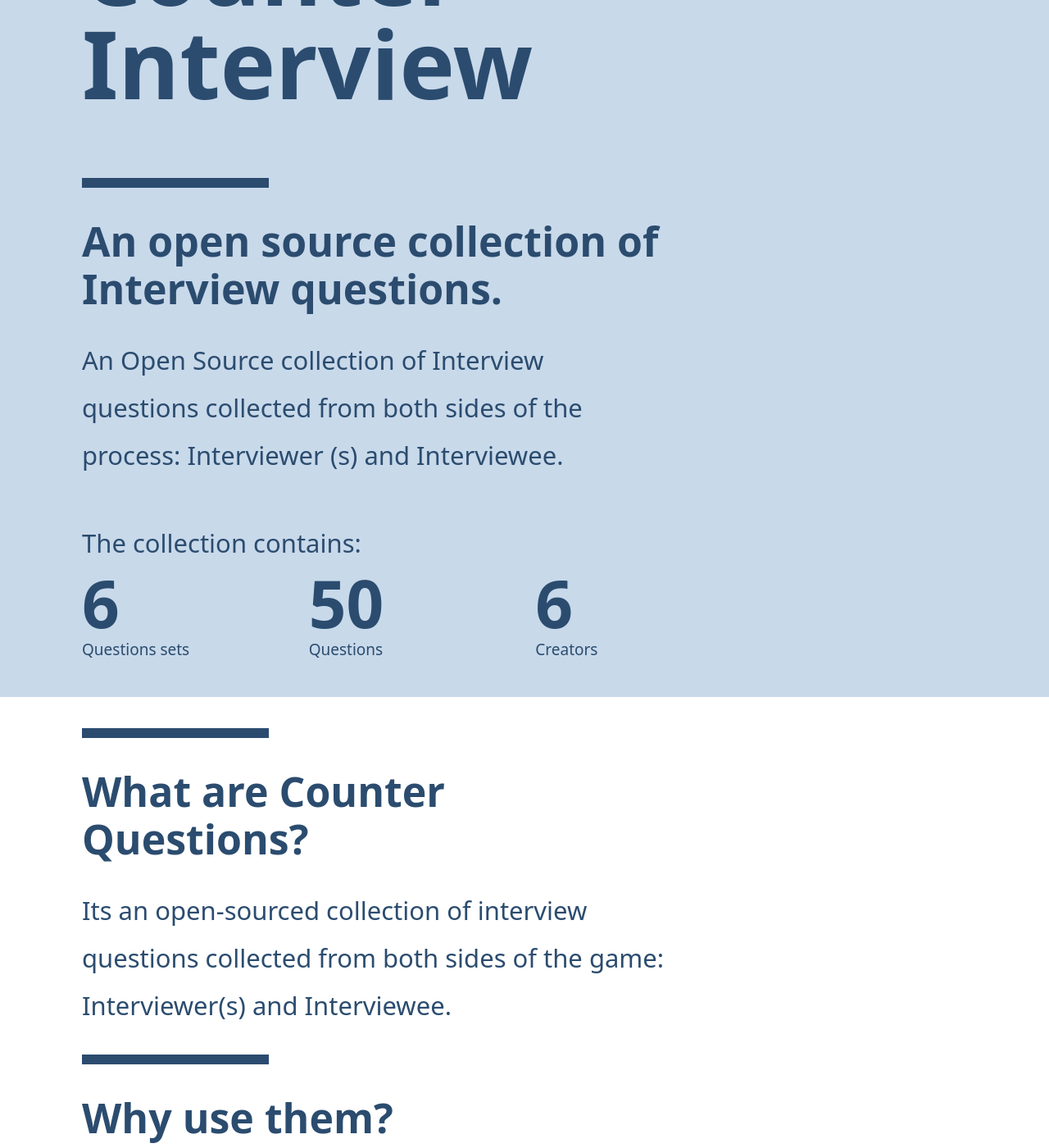
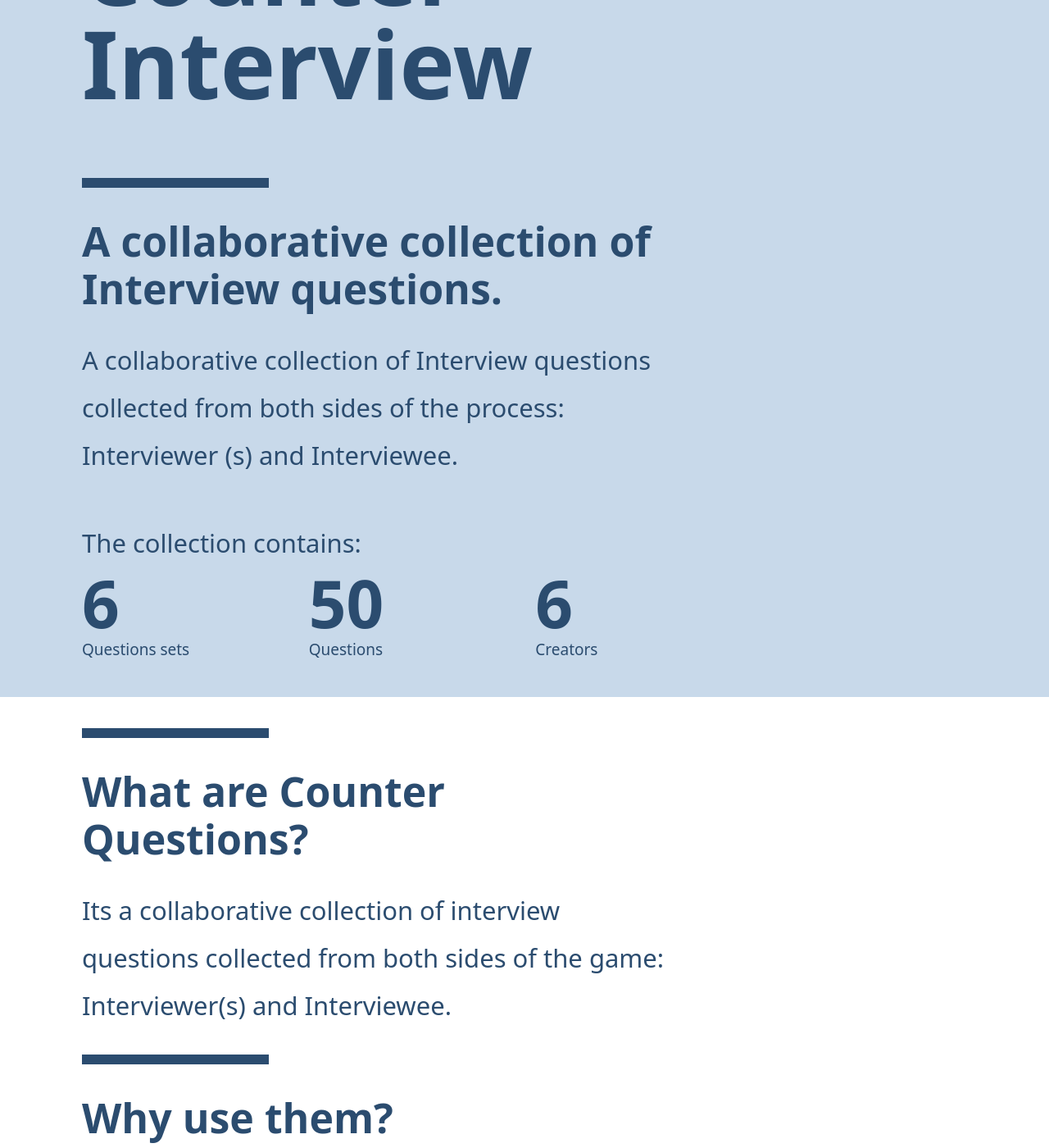
Before and after one commit to oleg-koval/counter-interview.dev, a Jekyll site: the page built from index.html, in a window 1280 px wide and 1400 px high, scrolled down 238 px. Shown: the whole window at 82% size. Built offline with Jekyll 4.4.1, drawn with Linux system fonts in a browser that asks for light colours; some of the changed text lies outside the part shown.

Commit message:
Use collaborative wording instead of open-source (#13)

```diff
--- a/_config.yml
+++ b/_config.yml
@@ -1,6 +1,6 @@
 url: http://counter-interview.dev
-title: Counter Interview - An open source collection of Interview questions
-description: An Open Source collection of Interview questions collected from both sides of the process Interviewer (s) and Interviewee.
+title: Counter Interview - A collaborative collection of Interview questions
+description: A collaborative collection of Interview questions collected from both sides of the process Interviewer (s) and Interviewee.
 twitter: "@cntrinterview"
 twitter:
   username: cntrinterview
--- a/_includes/footer.html
+++ b/_includes/footer.html
@@ -1,7 +1,7 @@
 <div class="footer">
   <div class="wrapper">
     <div class="full">
-      <p class="h4"><a href="https://github.com/oleg-koval">Oleg Koval</a> maintains <a href="/">counter-interview.dev</a> as an open source resource.</p>
+      <p class="h4"><a href="https://github.com/oleg-koval">Oleg Koval</a> maintains <a href="/">counter-interview.dev</a> as a collaborative resource.</p>
     </div>
 
     <div class="two-up">
--- a/_includes/header.html
+++ b/_includes/header.html
@@ -4,7 +4,7 @@
     {% include nav.html %}
     {% if page.layout == "home" %}
     <h1 class="intro">Counter <br>Interview</h1>
-    {% include info-block.html title="An open source collection of Interview questions." description="An Open Source collection of Interview questions collected from both sides of the process: Interviewer (s) and Interviewee."%}
+    {% include info-block.html title="A collaborative collection of Interview questions." description="A collaborative collection of Interview questions collected from both sides of the process: Interviewer (s) and Interviewee."%}
   </div>
   <div class="grid-background">
     <div class="wrapper">
--- a/_layouts/home.html
+++ b/_layouts/home.html
@@ -6,7 +6,7 @@
   {% include header.html %}
   <div class="wrapper">
     {% include info-block.html title="What are Counter Questions?"
-        description="Its an open-sourced collection of interview questions collected from both sides of the game: Interviewer(s) and Interviewee."%}
+        description="Its a collaborative collection of interview questions collected from both sides of the game: Interviewer(s) and Interviewee."%}
     {% include info-block.html title="Why use them?"
         description="Ideally, interview process is a conversation between equal parties. Not among superiors and inferior – it's hard to find good companies because it's even harder for them to find good employees.
 
--- a/package.json
+++ b/package.json
@@ -1,7 +1,7 @@
 {
   "name": "counter.interview",
   "version": "1.0.0",
-  "description": "An open source collection of interview questions for interviewee http://counter-interview.dev",
+  "description": "A collaborative collection of interview questions for interviewee http://counter-interview.dev",
   "main": "index.js",
   "scripts": {
     "sass": "node-sass --include-path _sass _sass/main.scss assets/css/main.css",
```
